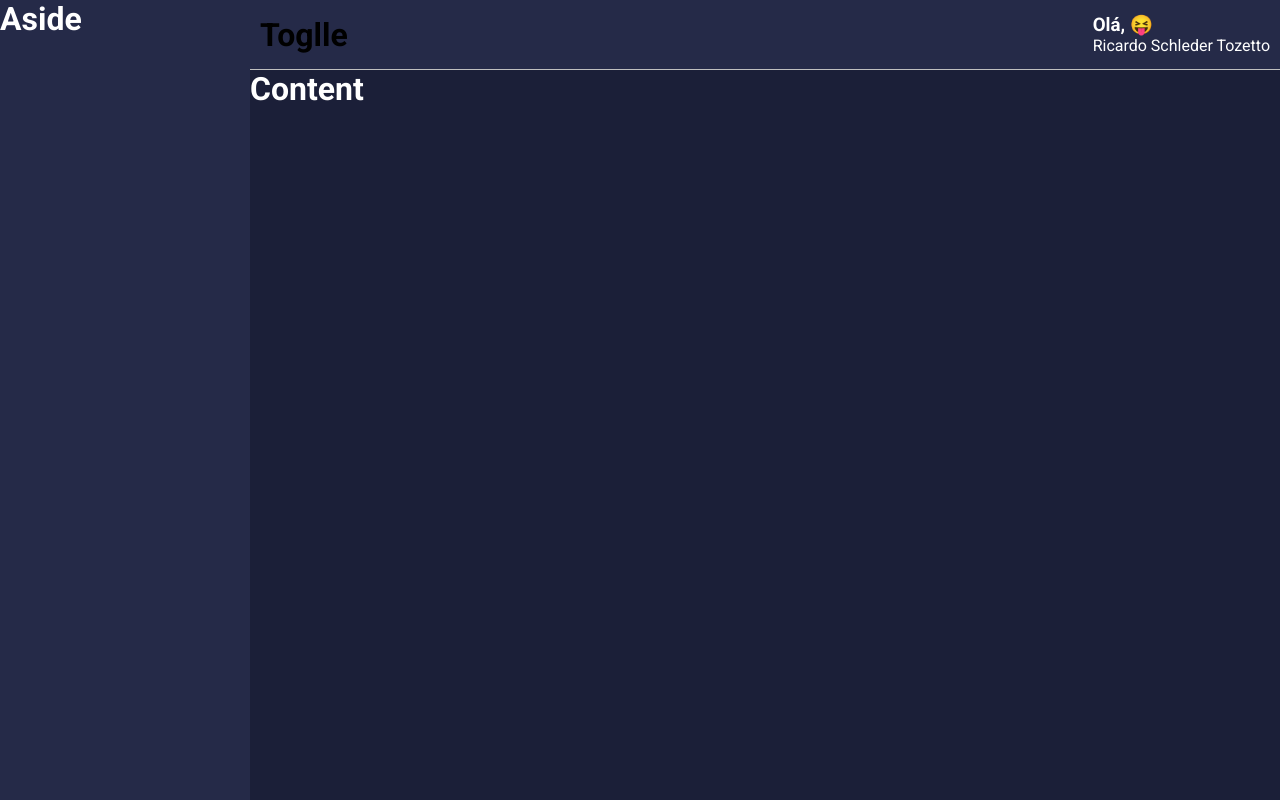
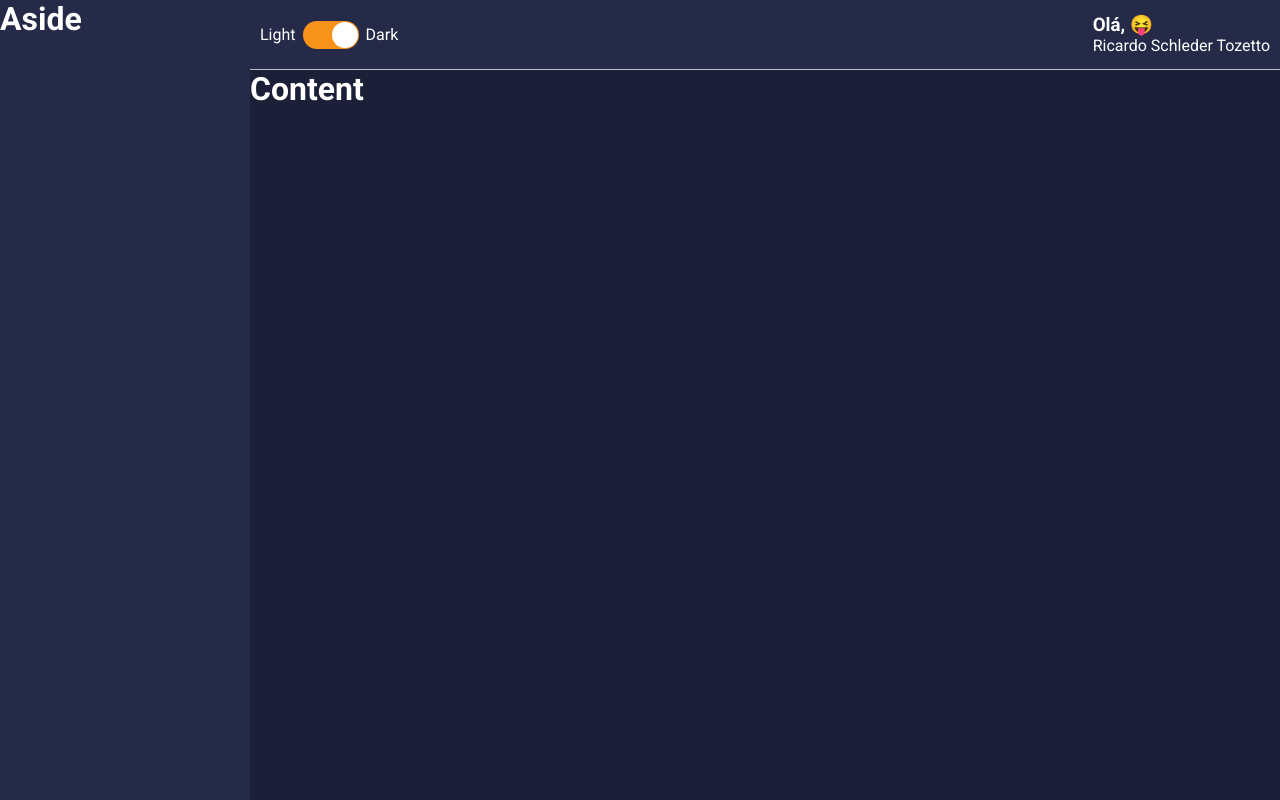
Before and after one commit to RicardoSTozetto/minha-carteira, a React (Create React App) app: page / in a window 1280 px wide. Built offline with nearby package versions, Linux system fonts and the light colour scheme.

Commit message:
Componente Toggle criado

```diff
--- a/src/components/MainHeader/index.tsx
+++ b/src/components/MainHeader/index.tsx
@@ -1,8 +1,10 @@
 import React, {useMemo} from 'react'
 
+import Toggle from '../Toggle'
 import emojis from '../../utils/emojis';
 
 import {Container, Profile, Welcome, UserName} from './styles';
+import { ToggleLabel } from '../Toggle/styles';
 
 const MainHeader: React.FC = () => {
 
@@ -12,7 +14,7 @@
     },[]);
     return(
         <Container>
-            <h1>Toglle</h1>
+            <Toggle/>
             <Profile>
                 <Welcome>
                     Olá, {emoji}
--- /dev/null
+++ b/src/components/Toggle/index.tsx
@@ -0,0 +1,20 @@
+import React from 'react'
+
+import { Container, ToggleLabel, ToggleSelector } from './styles'
+
+const Toggle: React.FC = () => (
+    <Container>
+        <ToggleLabel>Light</ToggleLabel>
+        <ToggleSelector
+            checked
+            uncheckedIcon = {false}
+            checkedIcon = {false}
+            onChange = {() => console.log('mudou')}
+
+        />
+        <ToggleLabel>Dark</ToggleLabel>
+    </Container>
+)
+
+
+export default Toggle
--- /dev/null
+++ b/src/components/Toggle/styles.ts
@@ -0,0 +1,24 @@
+import styled from 'styled-components';
+import Switch, {ReactSwitchProps} from 'react-switch'
+
+export const Container = styled.div`
+    display: flex ;
+    align-items: center;
+`;
+
+export const ToggleLabel = styled.span`
+    color: ${props => props.theme.colors.white};
+
+`;
+
+
+export const ToggleSelector = styled(Switch).attrs<ReactSwitchProps>(
+    ({theme}) => ({
+        onColor: theme.colors.info,
+        offColor: theme.colors.warning
+
+    })
+)<ReactSwitchProps>`
+
+    margin: 0 7px;
+`;
```
